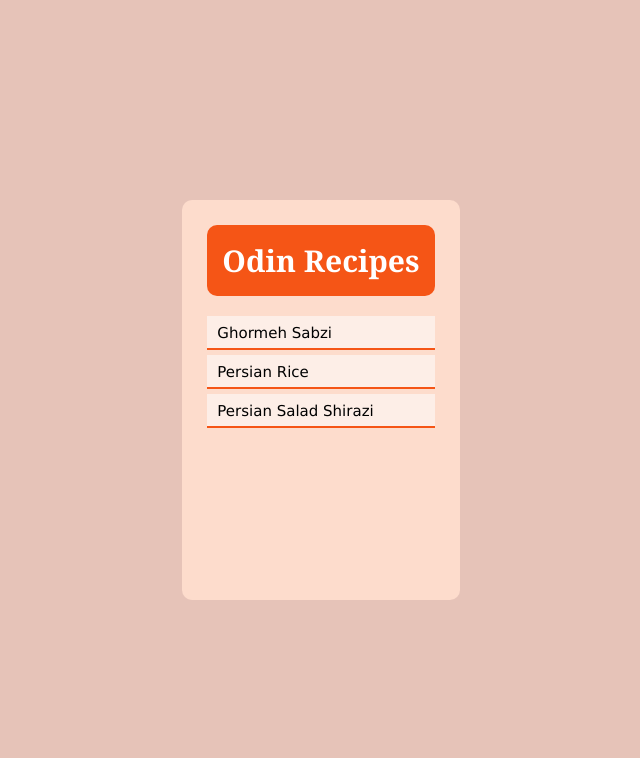
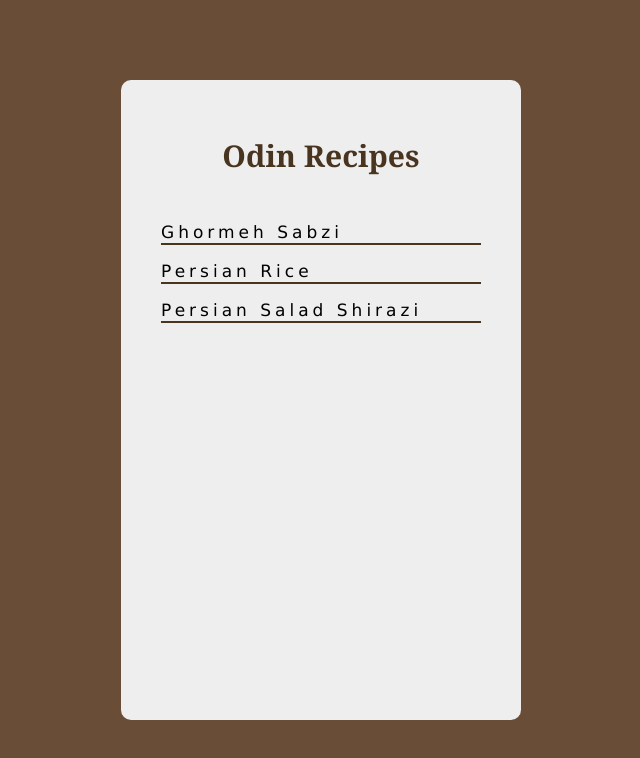
Before and after one commit to l-0-v-e/odin-recipes, a plain HTML site: page index.html in a window 1280 px wide. Shown: the whole page, without its empty margins (319-959 px from the left). Drawn offline with Linux system fonts and the light colour scheme.

Commit message:
Adjust some minor things img, colors, styles

```diff
--- a/css/style.css
+++ b/css/main.css
@@ -6,7 +6,7 @@
 
 body {
   font-family: Georgia, serif;
-  background-color: #e6c3b8;
+  background-color: #694d36;
 }
 
 .center {
@@ -17,18 +17,18 @@ body {
 }
 
 .main {
-  padding: 25px;
-  height: 400px;
-  background-color: #fddccc;
+  padding: 40px;
+  height: 80%;
+  width: 400px;
+  background-color: #eee;
   border-radius: 10px;
 }
 
 h1 {
   padding: 15px;
-  background-color: #f55516;
-  border-radius: 10px;
-  margin-bottom: 20px;
-  color: #fff;
+  margin-bottom: 30px;
+  color: #48341f;
+  text-align: center;
   font-size: 30px;
 }
 
@@ -37,16 +37,15 @@ ul {
 }
 
 li {
-  padding: 5px;
-  padding-left: 10px;
-  background-color: #fdeee7;
-  border-bottom: 2px solid #f55516;
-  margin-bottom: 5px;
+  border: 0;
+  border-bottom: 2px solid #48341f;
+  margin-bottom: 15px;
 }
 
 a {
-  font-size: 15px;
+  font-size: 17px;
   color: #000;
+  letter-spacing: 4px;
   font-family: Verdana, sans-serif;
   text-decoration: none;
 }
--- a/css/page.css
+++ b/css/page.css
@@ -7,7 +7,7 @@
 body {
   font-family: Verdana, sans-serif;
   font-size: 15px;
-  background-color: #e6c3b8;
+  background-color: #694d36;
 }
 
 .center {
@@ -16,11 +16,9 @@ body {
 }
 
 .main {
-  background-color: #fdeee7;
+  background-color: #eee;
   width: 800px;
   padding: 30px;
-  display: flex;
-  flex-direction: column;
 }
 
 .header {
@@ -32,22 +30,17 @@ h1,
 h2 {
   font-family: Georgia, serif;
   margin-bottom: 15px;
-  color: #f55516;
-  font-size: 27px;
+  color: #48341f;
+  text-align: center;
 }
 
 .bx {
-  background-color: #eee;
   padding: 20px;
-  margin-bottom: 15px;
-  border: 1px solid #f55516;
-  border-radius: 5px;
+  border-bottom: 1px dashed #48341f;
 }
 
 img {
   border-radius: 10px;
-  width: 320px;
-  height: auto;
 }
 
 ul,
@@ -60,6 +53,6 @@ li {
 }
 
 .footer {
-  margin-top: 10px;
+  margin-top: 25px;
   text-align: right;
 }
--- a/index.html
+++ b/index.html
@@ -3,7 +3,7 @@
   <head>
     <meta charset="UTF-8" />
     <meta name="viewport" content="width=device-width, initial-scale=1.0" />
-    <link rel="stylesheet" href="css/style.css" />
+    <link rel="stylesheet" href="css/main.css" />
     <title>Odin Recipes</title>
   </head>
   <body>
```
Also changed, not shown: recipes/ghormeh-sabzi.html (+6 -1 lines), recipes/persian-rice.html (+6 -1 lines), recipes/persian-salad-shirazi.html (+2 -0 lines), img/ghormeh-sabzi.webp, img/persian-salad-shirazi.webp.
